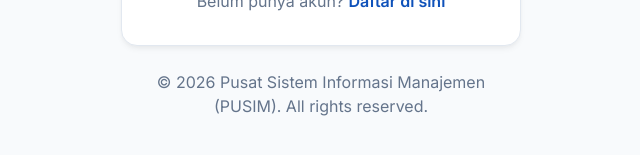
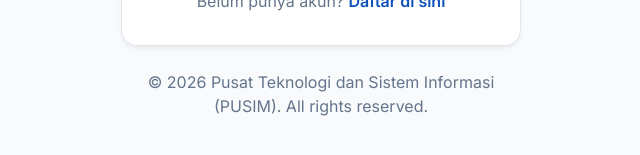
Before and after one commit to zainulabidin-lab/pusimagang, a React (Vite) app in the folder frontend/: page /login in a window 1280 px wide. Shown: the part 583-738 px from the top of the page, without its empty margins (319-959 px from the left). Built offline with nearby package versions, Linux system fonts and the light colour scheme.

Commit message:
fix: Correct PUSIM acronym to Pusat Teknologi dan Sistem Informasi

```diff
--- a/frontend/src/layouts/MainLayout.tsx
+++ b/frontend/src/layouts/MainLayout.tsx
@@ -61,7 +61,7 @@
                         <Outlet />
                     </main>
                     <footer style={{ textAlign: 'center', padding: 'var(--space-24)', fontSize: 'var(--font-size-xs)', color: 'var(--text-muted)' }}>
-                        &copy; {new Date().getFullYear()} Pusat Sistem Informasi Manajemen (PUSIM). All rights reserved.
+                        &copy; {new Date().getFullYear()} Pusat Teknologi dan Sistem Informasi (PUSIM). All rights reserved.
                     </footer>
                 </div>
             </div>
--- a/frontend/src/pages/Login.tsx
+++ b/frontend/src/pages/Login.tsx
@@ -90,7 +90,7 @@
                 </div>
 
                 <div style={{ textAlign: 'center', marginTop: 'var(--space-24)', fontSize: 'var(--font-size-xs)', color: 'var(--text-muted)' }}>
-                    &copy; {new Date().getFullYear()} Pusat Sistem Informasi Manajemen (PUSIM). All rights reserved.
+                    &copy; {new Date().getFullYear()} Pusat Teknologi dan Sistem Informasi (PUSIM). All rights reserved.
                 </div>
             </div>
         </div>
```
Also changed, not shown: 2 other files (tests, documents, lock files or other folders).
